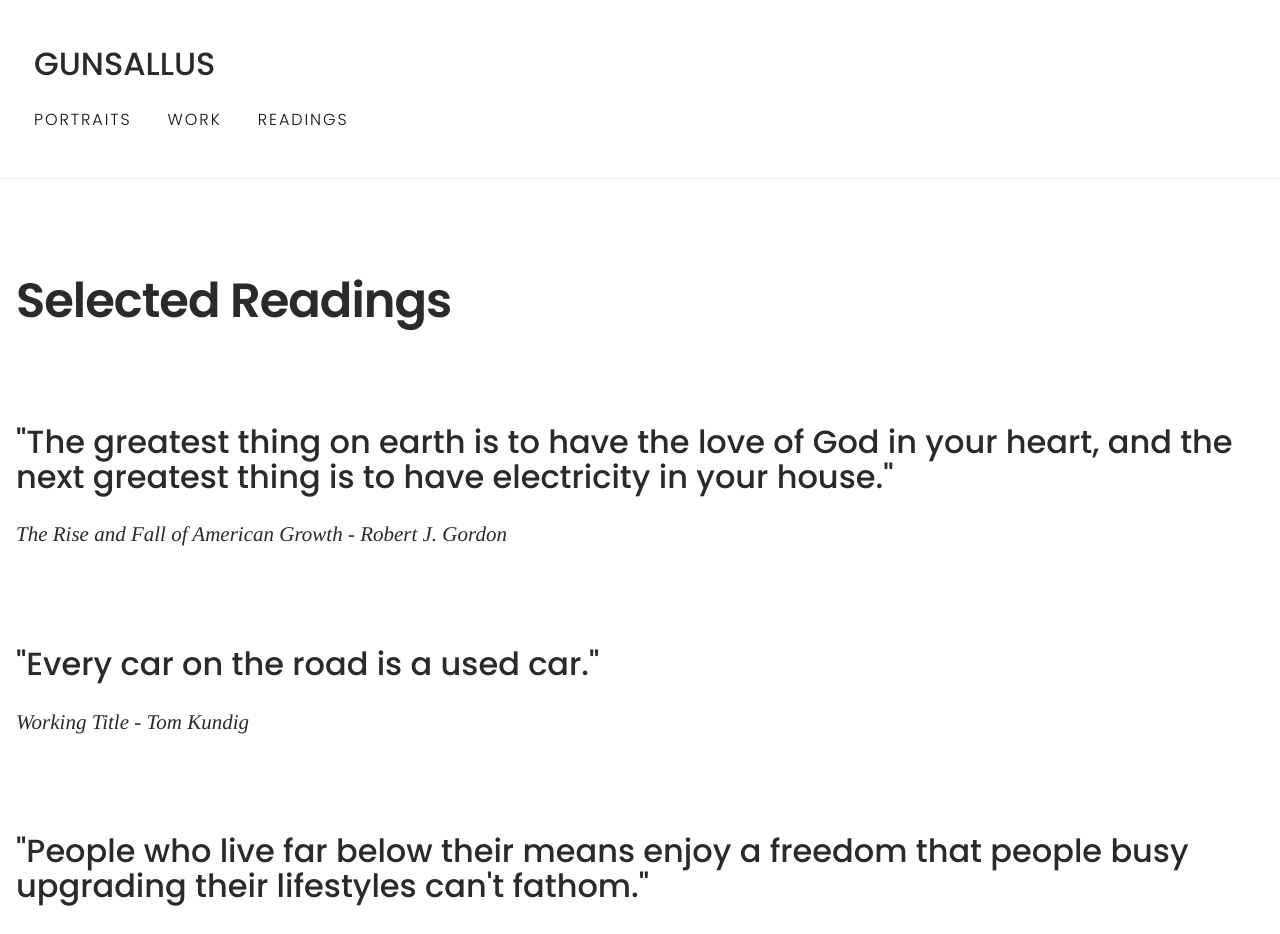
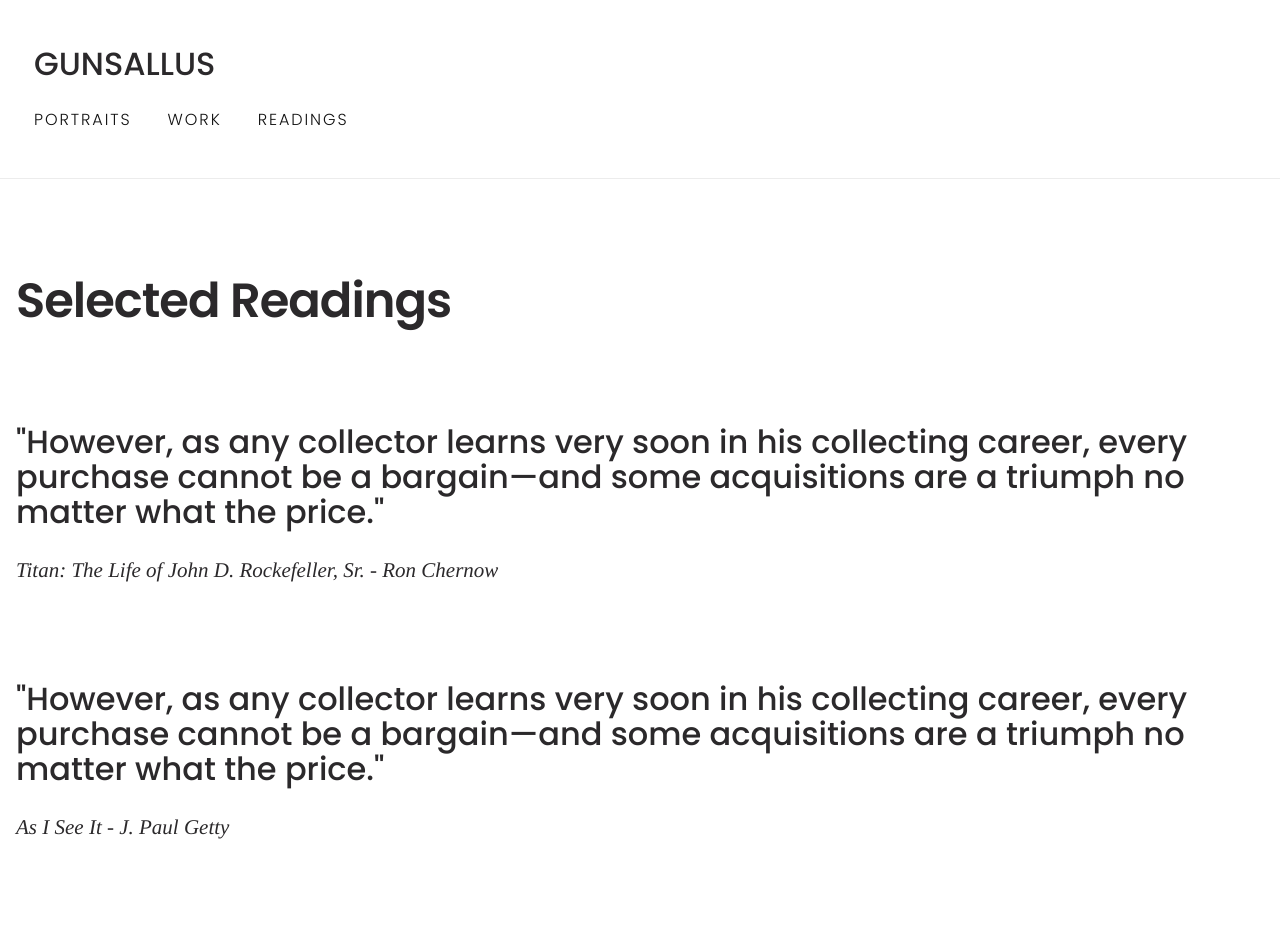
Before and after one commit to levigunz/levigunsallus.com, a SvelteKit app: page /shelf in a window 1280 px wide. Shown: the top 934 px of the page. Built offline with nearby package versions, Linux system fonts and the light colour scheme.

Commit message:
Add As I See It and Titan quotes

```diff
--- a/src/quotes.ts
+++ b/src/quotes.ts
@@ -4,6 +4,14 @@ type Quote = {
 }
 
 const quotes: Array<Quote> = [
+    {
+        text: "However, as any collector learns very soon in his collecting career, every purchase cannot be a bargain—and some acquisitions are a triumph no matter what the price.",
+        citation: "Titan: The Life of John D. Rockefeller, Sr. - Ron Chernow"
+    },
+    {
+        text: "However, as any collector learns very soon in his collecting career, every purchase cannot be a bargain—and some acquisitions are a triumph no matter what the price.",
+        citation: "As I See It - J. Paul Getty"
+    },
     {
         text: "The greatest thing on earth is to have the love of God in your heart, and the next greatest thing is to have electricity in your house.",
         citation: "The Rise and Fall of American Growth - Robert J. Gordon"
```
